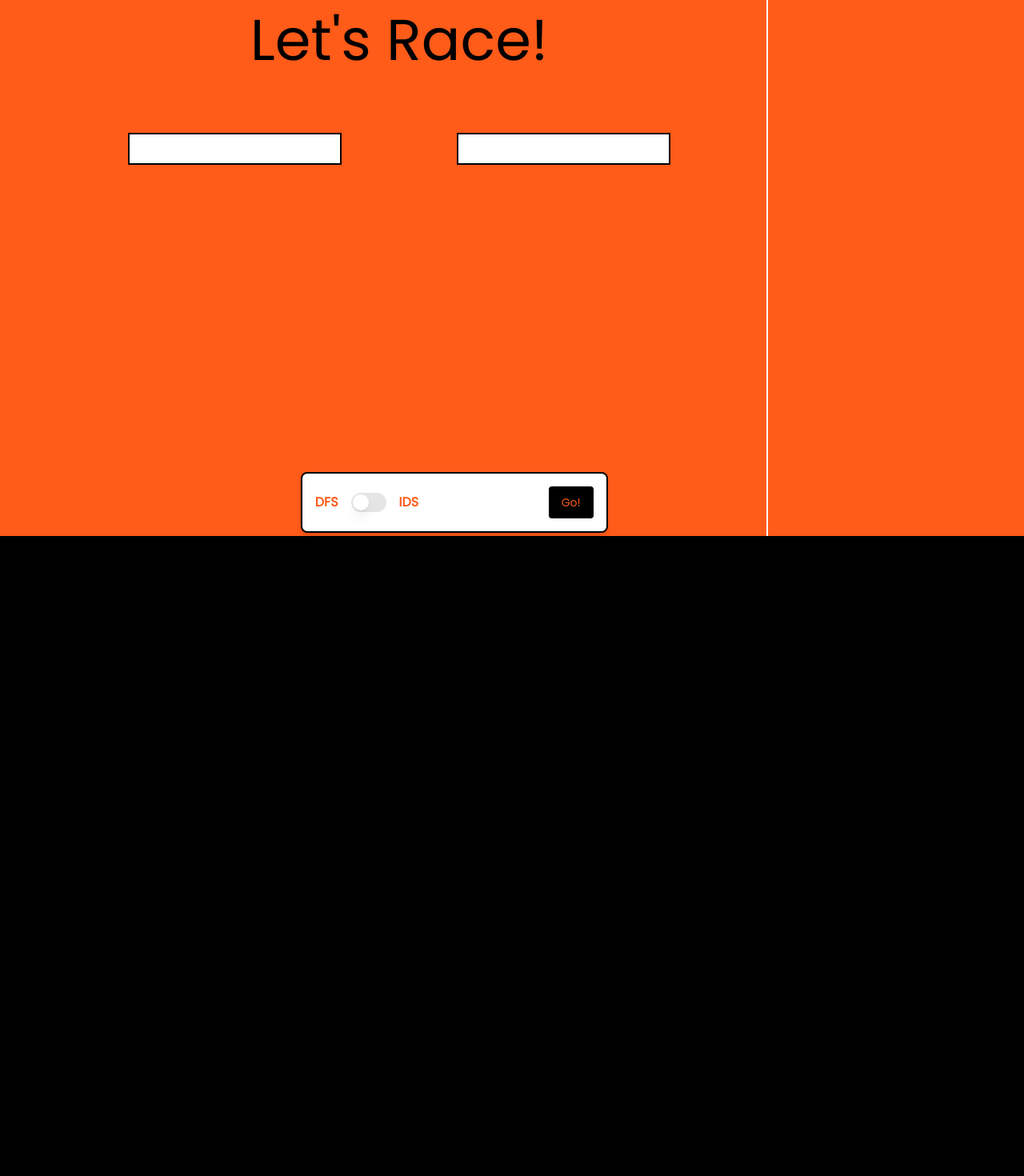
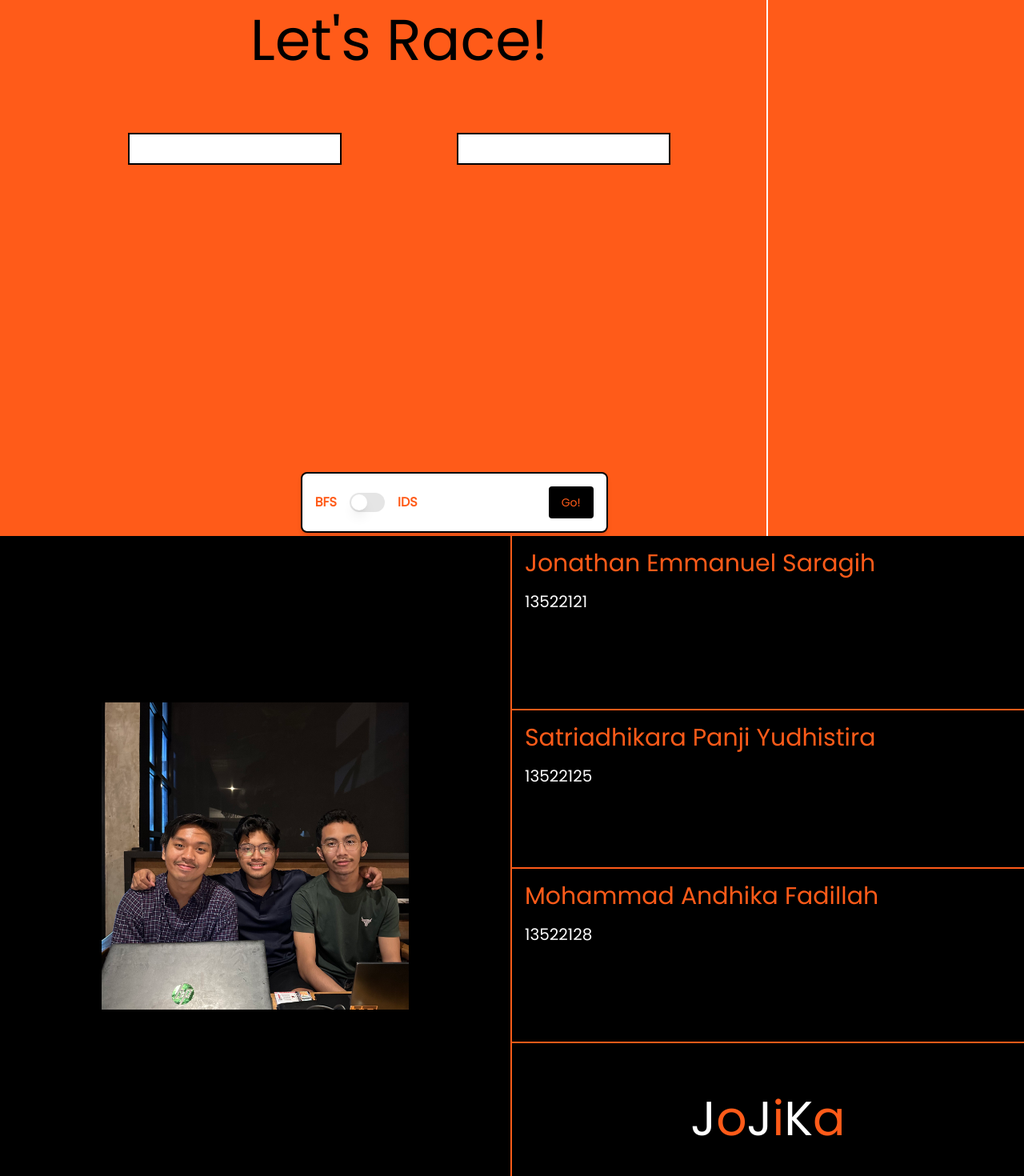
Before and after one commit to Andhikafdh/Tubes2_FE_JoJiKa, a React (Vite) app in the folder src/: page / in a window 1280 px wide. Shown: the part 930-2400 px from the top of the page at 80% size. Built offline with nearby package versions, Linux system fonts and the light colour scheme.

Commit message:
refactor: fix bugs and add about me

```diff
--- a/src/src/components/AboutUs.tsx
+++ b/src/src/components/AboutUs.tsx
@@ -1,5 +1,34 @@
+import jojikaImage from "../../public/JoJiKa.jpg";
+
 const AboutUs = () => {
-  return <div className="h-screen bg-black"></div>;
+  return (
+    <div className="h-screen bg-black flex text-[#FF5B19]" id="about">
+      <div className="w-1/2 h-full flex items-center justify-center border-r-2 border-r-[#FF5B19]">
+        <img src={jojikaImage} alt="" className="h-96 w-96" />
+      </div>
+      <div className="w-1/2 h-full">
+        <div className="h-1/4">
+          <h3 className="text-3xl mt-4 ml-4">Jonathan Emmanuel Saragih</h3>
+          <p className="ml-4 mt-4 text-xl text-white">13522121</p>
+        </div>
+        <div className="h-1/4 border-y-[#FF5B19] border-y-2">
+          <h3 className="text-3xl mt-4 ml-4">Satriadhikara Panji Yudhistira</h3>
+          <p className="ml-4 mt-4 text-xl text-white">13522125</p>
+        </div>
+        <div className="h-1/4">
+          <h3 className="text-3xl mt-4 ml-4">Mohammad Andhika Fadillah</h3>
+          <p className="ml-4 mt-4 text-xl text-white">13522128</p>
+        </div>
+        <div className="border-t-2 border-t-[#FF5B19] flex justify-center items-center">
+          <h3 className="text-6xl mt-16">
+            <span className="text-white">J</span>o
+            <span className="text-white">J</span>i
+            <span className="text-white">K</span>a
+          </h3>
+        </div>
+      </div>
+    </div>
+  );
 };
 
 export default AboutUs;
--- a/src/src/components/Game.tsx
+++ b/src/src/components/Game.tsx
@@ -4,19 +4,25 @@ import { Switch } from "./ui/switch";
 import { Button } from "./ui/button";
 import Loading from "./Loading";
 
-type Methods = "DFS" | "IDS";
+type Methods = "bfs" | "ids";
+
+type Data = {
+  path: ShowPage[];
+  time: number;
+} | null;
+
+type ShowPage = {
+  title: string;
+  thumbnail: string;
+  link: string;
+};
 
 const Game = () => {
+  const [data, setData] = useState<Data>(null);
   const [startLocation, setStartLocation] = useState("");
   const [endLocation, setEndLocation] = useState("");
-  const [method, setMethod] = useState<Methods>("DFS");
+  const [method, setMethod] = useState<Methods>("bfs");
   const [isLoading, setIsLoading] = useState(false);
-
-  // const handleInput = () => {
-  //   console.log(startLocation);
-  //   console.log(endLocation);
-  //   console.log(method);
-  // };
 
   const handleSubmit = async (event: React.FormEvent) => {
     event.preventDefault();
@@ -25,22 +31,45 @@ const Game = () => {
     const formattedEndLocation = endLocation.replace(/ /g, "_");
 
     setIsLoading(true);
+    // console.log(method, formattedStartLocation, formattedEndLocation);
 
-    setTimeout(() => {}, 10000);
+    try {
+      const response = await fetch(
+        `http://localhost:8080/api?method=${method}&start=${formattedStartLocation}&end=${formattedEndLocation}`
+      );
 
-    const response =
-      method === "DFS"
-        ? await fetch(
-            `http://localhost:8080/api/bfs?start=${formattedStartLocation}&end=${formattedEndLocation}`
-          )
-        : await fetch(
-            `http://localhost:8080/api/ids?start=${formattedStartLocation}&end=${formattedEndLocation}`
-          );
+      const data = await response.json();
 
-    const data = await response.json();
-    console.log(data);
+      // add the first page to the path
 
-    setIsLoading(false);
+      const updatedPath = method === "ids" ? [formattedStartLocation] : [];
+      updatedPath.push(...data.path);
+
+      const promises = updatedPath.map(async (url: string) => {
+        const title = url.split("/wiki/").pop()?.replace(/_/g, "_");
+        // console.log(title);
+        const res = await fetch(
+          `https://en.wikipedia.org/w/api.php?origin=*&format=json&action=query&prop=pageimages|pageterms&titles=${title}&pithumbsize=50`
+        );
+        const json = await res.json();
+        const pageId = Object.keys(json.query.pages)[0];
+        const page = json.query.pages[pageId];
+        return {
+          title: page.title,
+          thumbnail: page.thumbnail
+            ? page.thumbnail.source
+            : "https://upload.wikimedia.org/wikipedia/commons/1/14/No_Image_Available.jpg",
+          link: `https://en.wikipedia.org/wiki/${title}`,
+        };
+      });
+
+      const pages = await Promise.all(promises);
+      setData({ path: pages, time: data.time });
+    } catch (error) {
+      console.error(error);
+    } finally {
+      setIsLoading(false);
+    }
   };
 
   return (
@@ -64,10 +93,10 @@ const Game = () => {
               id="method"
             >
               <div className="flex items-center space-x-4">
-                <p className="font-semibold">DFS</p>
+                <p className="font-semibold">BFS</p>
                 <Switch
                   onCheckedChange={(checked) =>
-                    setMethod(checked ? "IDS" : "DFS")
+                    setMethod(checked ? "ids" : "bfs")
                   }
                 />
                 <p className="font-semibold">IDS</p>
@@ -78,8 +107,38 @@ const Game = () => {
             </div>
           </form>
         </div>
-        <div className="w-1/4 h-full flex items-center justify-center">
-          {isLoading ? <Loading /> : null}
+        <div className="w-1/4 h-5/6 flex items-center justify-center mt-10 overflow-y-auto max-h-screen">
+          {isLoading ? (
+            <Loading />
+          ) : (
+            <>
+              <div className="mt-20 ml-4 w-64">
+                {data && (
+                  <>
+                    <h3 className="text-black text-3xl">Result: </h3>
+                    {data.path.map((page, index) => (
+                      <a
+                        key={index}
+                        className="flex items-center space-x-4 bg-black mb-2 p-1 rounded group"
+                        href={page.link}
+                        target="_blank"
+                      >
+                        {page.thumbnail && (
+                          <img
+                            src={page.thumbnail}
+                            alt={page.title}
+                            className="w-10 h-10"
+                          />
+                        )}
+                        <p className="text-[rgb(255,91,25)]">{page.title}</p>
+                      </a>
+                    ))}
+                    <p>Exec time: {data.time}</p>
+                  </>
+                )}
+              </div>
+            </>
+          )}
         </div>
       </div>
     </>
--- a/src/src/components/Main.tsx
+++ b/src/src/components/Main.tsx
@@ -16,7 +16,9 @@ const Main = () => {
           <ul className="flex space-x-10 text-xl mt-10">
             <li>
               <p className=" hover:underline cursor-pointer">
-                <a href="#About">About us</a>
+                <Link to="about" smooth={true} spy={true} duration={500}>
+                  About us
+                </Link>
               </p>
             </li>
             <li>
--- a/src/src/components/SearchBar.tsx
+++ b/src/src/components/SearchBar.tsx
@@ -58,7 +58,7 @@ const SearchBar = ({ onValueChange }: SearchBarProps) => {
           {suggestions.map((suggestion) => (
             <div
               key={suggestion.title}
-              className="flex space-x-2 w-full border-2 bg-white border-b-black border-x-black hover:bg-black group"
+              className="flex space-x-2 w-full border-2 bg-white border-b-black border-x-black hover:bg-black group cursor-pointer"
               onClick={() => handleClickSuggestions(suggestion)}
             >
               <img
```
Also changed, not shown: src/public/JoJiKa.jpg (added), 1 other file (tests, documents, lock files or other folders).
